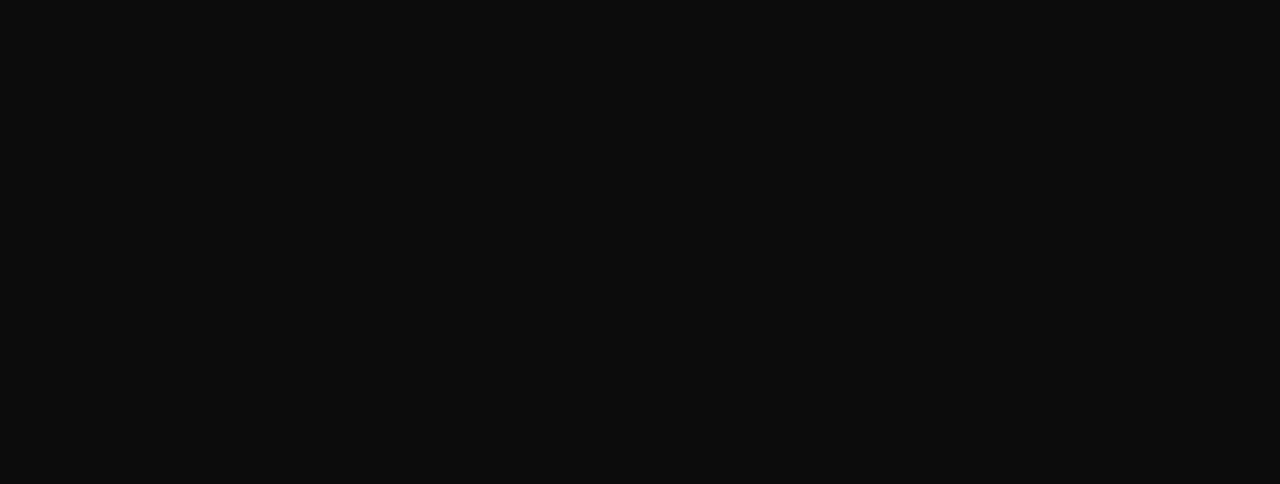
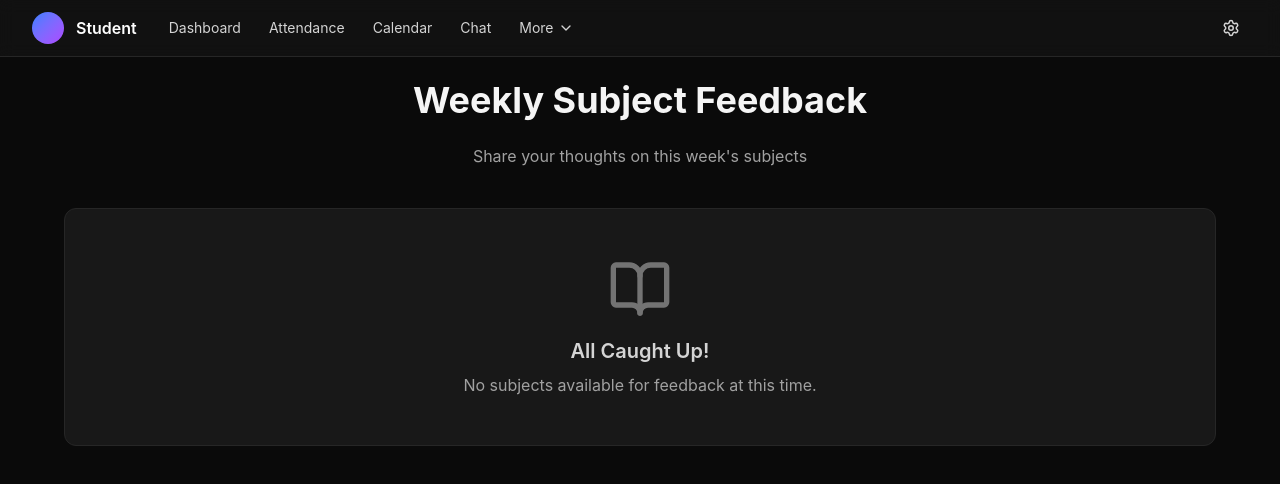
Before and after one commit to Jivan-Patel/CodingGita_lms_clone, a React (Vite) app: page /student/weekly-subject-feedback in a window 1280 px wide. Before the commit this address had no page. Shown: the top 484 px of the page. Built offline with nearby package versions, Linux system fonts and the light colour scheme.

Commit message:
Weekly Feedback page implemented sucessfully

```diff
--- a/src/App.jsx
+++ b/src/App.jsx
@@ -7,6 +7,7 @@
 import ChatPage from './pages/ChatPage.jsx';
 import CalenderPage from './pages/CalenderPage.jsx';
 import ApplyLeave from './pages/ApplyLeave.jsx';
+import WeeklyFeedback from './pages/WeeklyFeedback.jsx';
 
 function App() {
 
@@ -20,6 +21,7 @@
         <Route path='/student/chat-groups' element={<ChatPage />} />
         <Route path='/student/calendar' element={<CalenderPage />} />
         <Route path='/student/apply-leave' element={<ApplyLeave />} />
+        <Route path='/student/weekly-subject-feedback' element={<WeeklyFeedback />} />
       </Routes>
     </>
   )
--- /dev/null
+++ b/src/pages/WeeklyFeedback.jsx
@@ -0,0 +1,25 @@
+import React from 'react'
+import Nav from '../components/Nav2';
+
+function WeeklyFeedback() {
+    return (
+        <div className="min-h-screen pt-20 bg-neutral-950">
+            <Nav />
+            <div className="max-w-6xl mx-auto">
+                <div className="mx-auto pb-10 max-w-7xl px-4 sm:px-6 lg:px-8 space-y-6 text-center">
+                    <h1 className="text-4xl font-bold text-neutral-100">Weekly Subject Feedback</h1>
+                    <p className="text-neutral-400">Share your thoughts on this week's subjects</p>
+                </div>
+                <div className="bg-neutral-800/50 border border-neutral-800 rounded-xl p-12 text-center">
+                    <svg xmlns="http://www.w3.org/2000/svg" width="24" height="24" viewBox="0 0 24 24" fill="none" stroke="currentColor" stroke-width="2" stroke-linecap="round" stroke-linejoin="round" className="lucide lucide-book-open h-16 w-16 text-neutral-500 mx-auto mb-4" aria-hidden="true">
+                        <path d="M12 7v14"></path><path d="M3 18a1 1 0 0 1-1-1V4a1 1 0 0 1 1-1h5a4 4 0 0 1 4 4 4 4 0 0 1 4-4h5a1 1 0 0 1 1 1v13a1 1 0 0 1-1 1h-6a3 3 0 0 0-3 3 3 3 0 0 0-3-3z"></path>
+                    </svg>
+                    <h3 className="text-xl font-semibold text-neutral-300 mb-2">All Caught Up!</h3>
+                    <p className="text-neutral-400">No subjects available for feedback at this time.</p>
+                </div>
+            </div>
+        </div>
+    )
+}
+
+export default WeeklyFeedback
```
